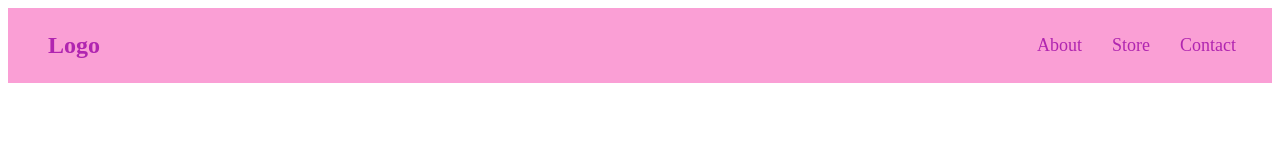
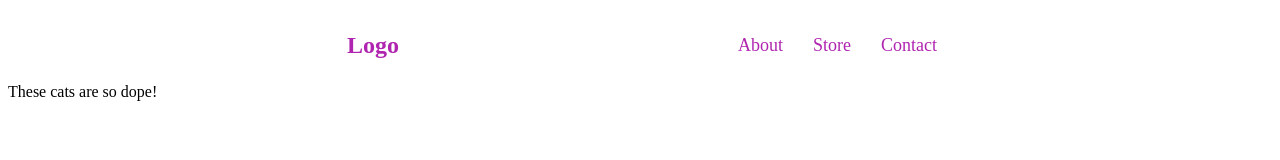
Before and after one commit to NoOnesAtHome/css-project1, a plain HTML site: page index.html in a window 1280 px wide. Drawn offline with Linux system fonts and the light colour scheme.

Commit message:
started P

```diff
--- a/index.html
+++ b/index.html
@@ -17,6 +17,12 @@
      </ul>
  </div>
 </div>
+<div class="text-container">
+    <div>These cats are so dope!</div>
+
+
+
+</div>
 
 
 </html>
--- a/style.css
+++ b/style.css
@@ -1,9 +1,8 @@
 .header {
     text-decoration: none;
-    background-color: rgb(250, 159, 213);
     display: flex;
     flex-direction: row;
-    justify-content: space-between;
+    justify-content: space-evenly;
     align-items: center;
 }
 
```
